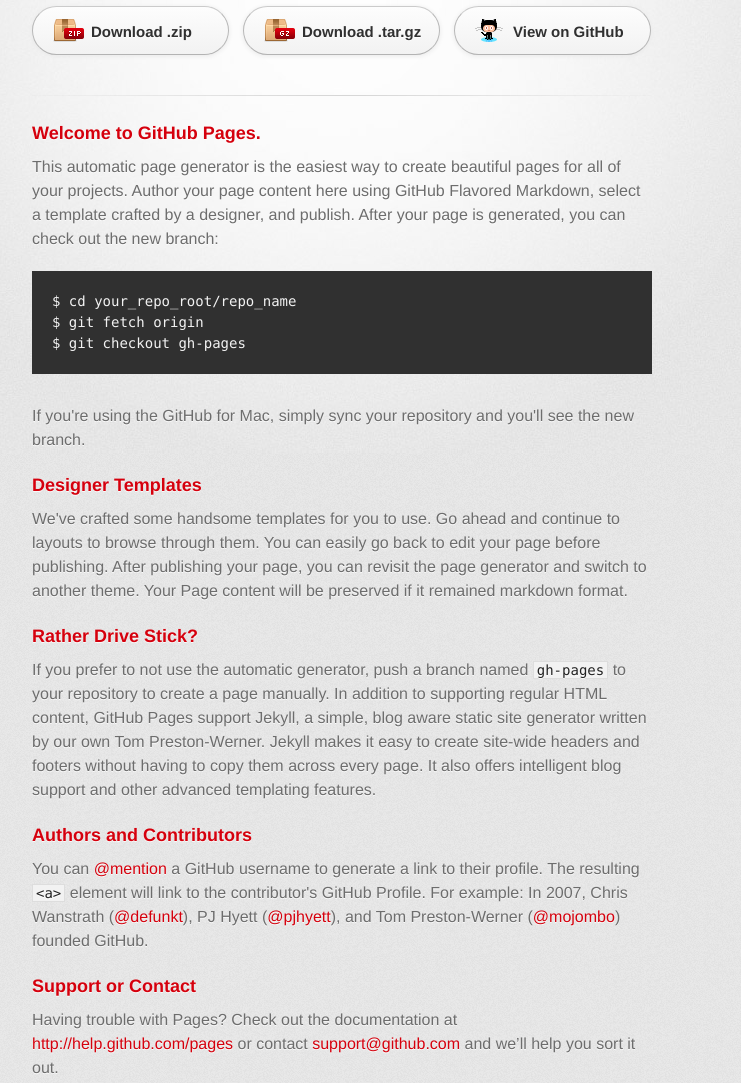
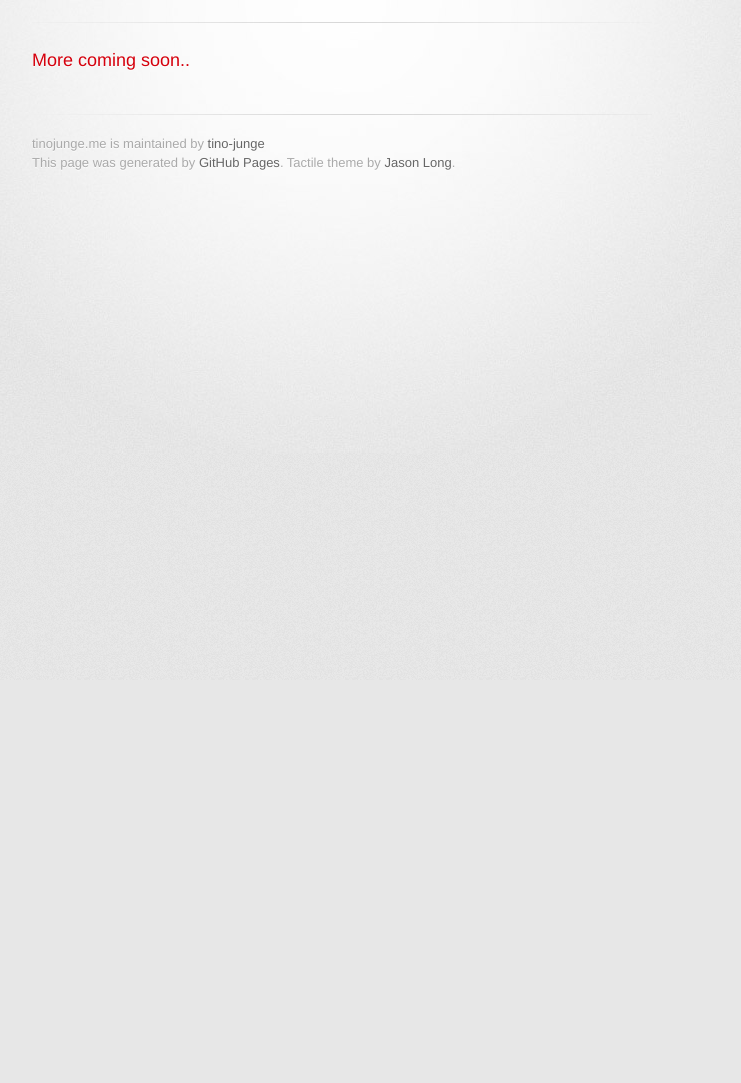
Before and after one commit to tino-junge/tinojunge.me, a plain HTML site: page index.html in a window 1280 px wide. Shown: the part 120-1203 px from the top of the page, without its empty margins (298-1039 px from the left). After the commit the page ends 800 px from the top, so only its background shows below. Drawn offline with Linux system fonts and the light colour scheme; a web font is replaced by a local one.

Commit message:
Update index.html

```diff
--- a/index.html
+++ b/index.html
@@ -22,46 +22,15 @@
           <h2></h2>
         </header>
 
-        <section id="downloads" class="clearfix">
-          <a href="https://github.com/tino-junge/tinojunge.me/zipball/master" id="download-zip" class="button"><span>Download .zip</span></a>
-          <a href="https://github.com/tino-junge/tinojunge.me/tarball/master" id="download-tar-gz" class="button"><span>Download .tar.gz</span></a>
-          <a href="https://github.com/tino-junge/tinojunge.me" id="view-on-github" class="button"><span>View on GitHub</span></a>
-        </section>
-
         <hr>
 
         <section id="main_content">
           <h3>
-<a name="welcome-to-github-pages" class="anchor" href="#welcome-to-github-pages"><span class="octicon octicon-link"></span></a>Welcome to GitHub Pages.</h3>
 
-<p>This automatic page generator is the easiest way to create beautiful pages for all of your projects. Author your page content here using GitHub Flavored Markdown, select a template crafted by a designer, and publish. After your page is generated, you can check out the new branch:</p>
+            <p>More coming soon.. </p>
 
-<pre><code>$ cd your_repo_root/repo_name
-$ git fetch origin
-$ git checkout gh-pages
-</code></pre>
+          </h3>
 
-<p>If you're using the GitHub for Mac, simply sync your repository and you'll see the new branch.</p>
-
-<h3>
-<a name="designer-templates" class="anchor" href="#designer-templates"><span class="octicon octicon-link"></span></a>Designer Templates</h3>
-
-<p>We've crafted some handsome templates for you to use. Go ahead and continue to layouts to browse through them. You can easily go back to edit your page before publishing. After publishing your page, you can revisit the page generator and switch to another theme. Your Page content will be preserved if it remained markdown format.</p>
-
-<h3>
-<a name="rather-drive-stick" class="anchor" href="#rather-drive-stick"><span class="octicon octicon-link"></span></a>Rather Drive Stick?</h3>
-
-<p>If you prefer to not use the automatic generator, push a branch named <code>gh-pages</code> to your repository to create a page manually. In addition to supporting regular HTML content, GitHub Pages support Jekyll, a simple, blog aware static site generator written by our own Tom Preston-Werner. Jekyll makes it easy to create site-wide headers and footers without having to copy them across every page. It also offers intelligent blog support and other advanced templating features.</p>
-
-<h3>
-<a name="authors-and-contributors" class="anchor" href="#authors-and-contributors"><span class="octicon octicon-link"></span></a>Authors and Contributors</h3>
-
-<p>You can <a href="https://github.com/blog/821" class="user-mention">@mention</a> a GitHub username to generate a link to their profile. The resulting <code>&lt;a&gt;</code> element will link to the contributor's GitHub Profile. For example: In 2007, Chris Wanstrath (<a href="https://github.com/defunkt" class="user-mention">@defunkt</a>), PJ Hyett (<a href="https://github.com/pjhyett" class="user-mention">@pjhyett</a>), and Tom Preston-Werner (<a href="https://github.com/mojombo" class="user-mention">@mojombo</a>) founded GitHub.</p>
-
-<h3>
-<a name="support-or-contact" class="anchor" href="#support-or-contact"><span class="octicon octicon-link"></span></a>Support or Contact</h3>
-
-<p>Having trouble with Pages? Check out the documentation at <a href="http://help.github.com/pages">http://help.github.com/pages</a> or contact <a href="mailto:support@github.com">support@github.com</a> and we’ll help you sort it out.</p>
         </section>
 
         <footer>
```
